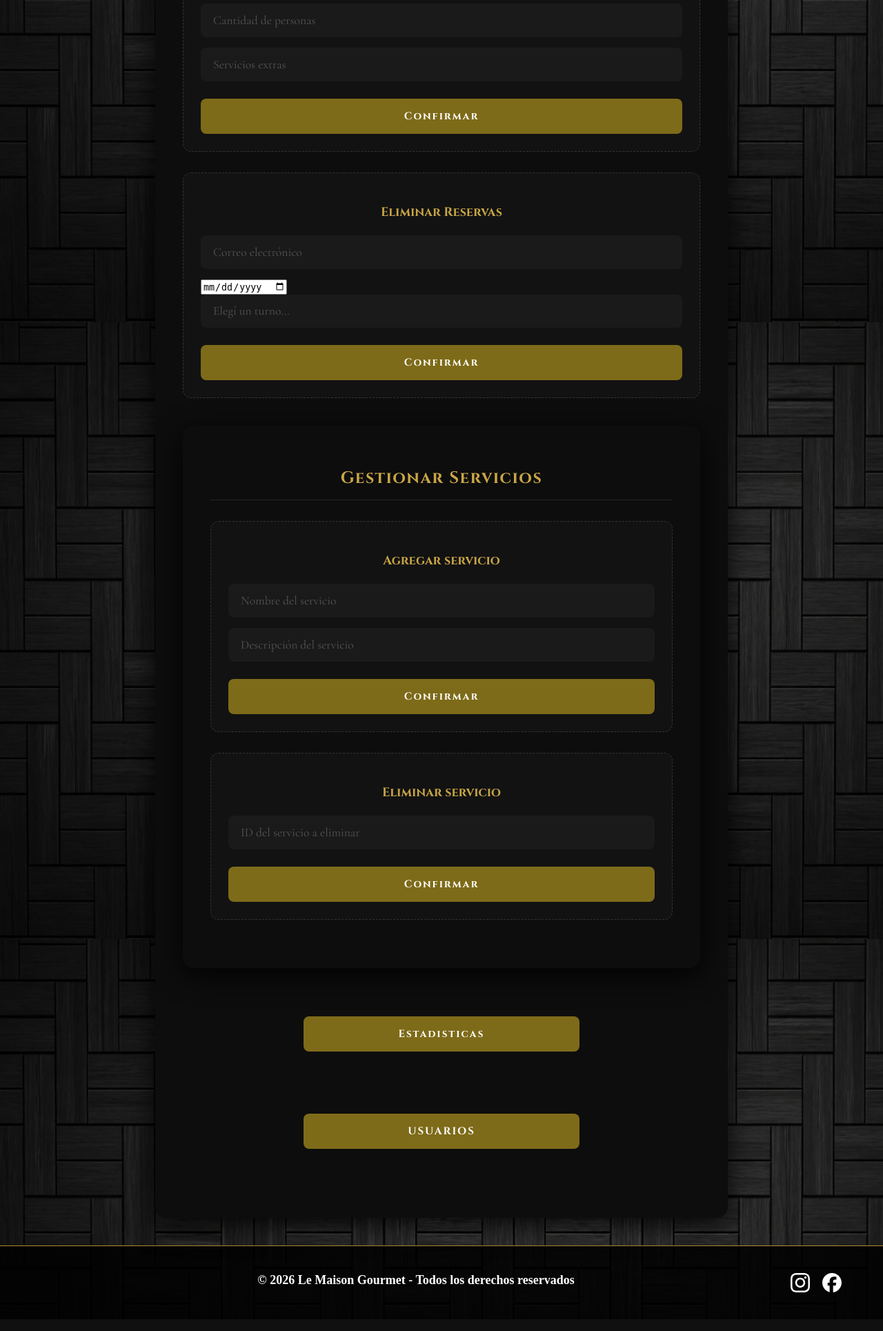
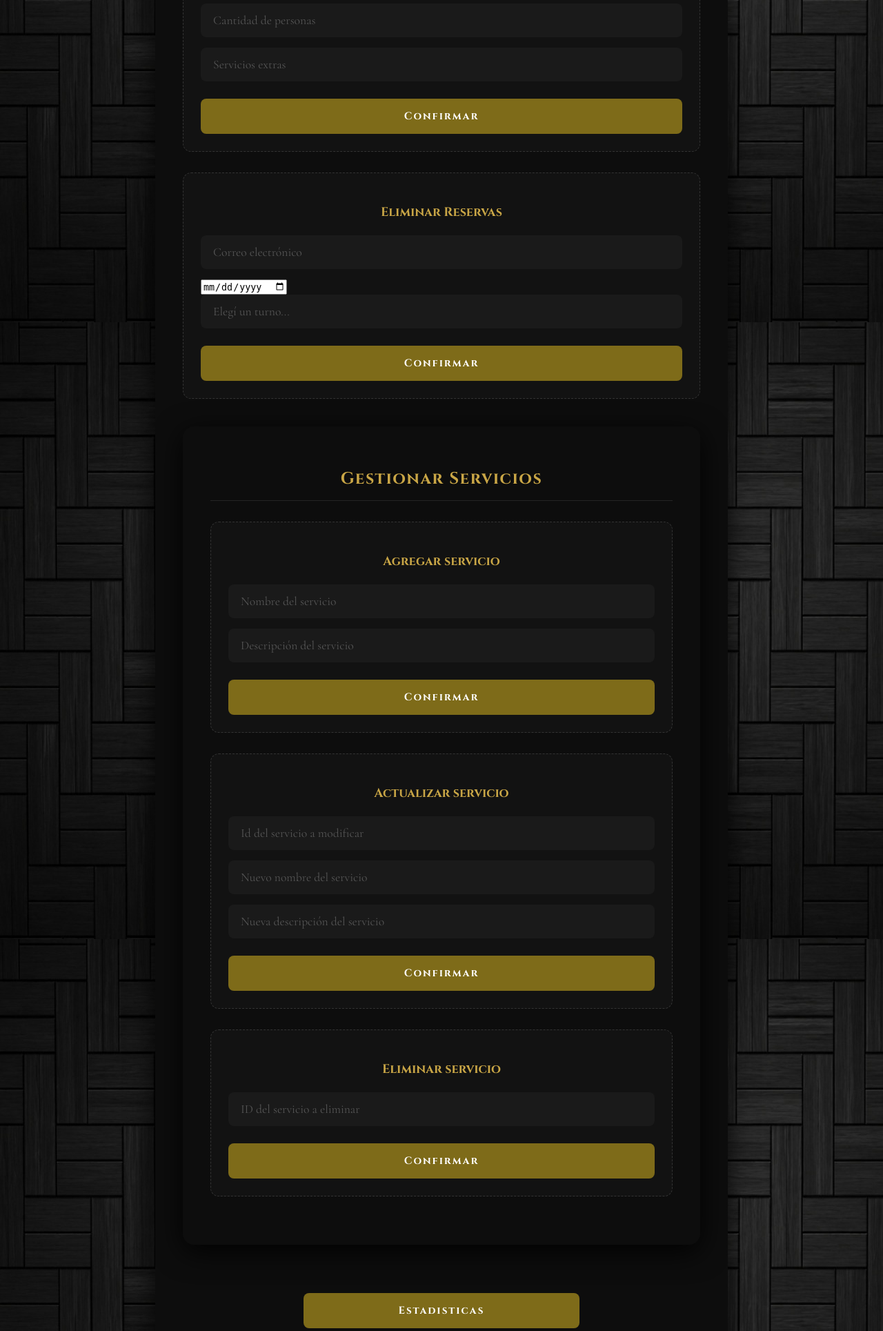
Before and after one commit to LucasRodaFiuba/IDS_TP_FINAL, a Flask app: page /admin in a window 1280 px wide. Shown: the part 3109-5038 px from the top of the page at 69% size. Run offline with Flask 3, Linux system fonts and the light colour scheme.

Commit message:
arreglo template nosotros, en admin agrego carta para actualizar un servicio y en base agrego funcionalidad para mensajes flash

```diff
--- a/templates/admin.html
+++ b/templates/admin.html
@@ -121,10 +121,20 @@
             </form>
         </div>
 
+        <div id="Actualizar_servicio">
+            <form action="{{ url_for('servicios_extra.actualizar_servicio') }}" method="post">
+                <p>Actualizar servicio</p>
+                <input type="number" name="id_servicio" placeholder="Id del servicio a modificar">
+                <input type="text" name="nuevo_nombre" placeholder="Nuevo nombre del servicio">
+                <input type="text" name="nueva_descripcion" placeholder="Nueva descripción del servicio">
+                <button>Confirmar</button>
+            </form>
+        </div>
+
         <div id="Eliminar_servicio">
             <form action="{{ url_for('servicios_extra.eliminar_servicio') }}" method="post">
                 <p>Eliminar servicio</p>
-                <input type="text" name="id_servicio" placeholder="ID del servicio a eliminar">
+                <input type="number" name="id_servicio" placeholder="ID del servicio a eliminar">
                 <button>Confirmar</button>
             </form>
         </div>
--- a/templates/base.html
+++ b/templates/base.html
@@ -36,6 +36,17 @@
 			</ul>
         </header>
         <main>
+            {% with messages = get_flashed_messages(with_categories=True) %}
+                {% if messages %}
+                <div class="flash-container">
+                    {% for category, message in messages %}
+                    <div class="flash flash--{{ category }}">{{ message }}</div>
+                    {% endfor %}
+                </div>
+                {% endif %}
+            {% endwith %}
+
+
             {% block content %}
             {% endblock %}
         </main>
--- a/templates/nosotros.html
+++ b/templates/nosotros.html
@@ -25,7 +25,7 @@
     <h2>✦ Servicios Extra ✦</h2>
 {% for servicio in servicios %}
     <div class="servicio">
-        <p>ID: {{ servicio["id_servicio"] }}</p>
+        <p>{{ servicio["id_servicio"] }}</p>
         <h3>{{servicio["nombre"]}}</h3>
         <p>{{servicio["descripcion"]}}</p>
     </div>
```
